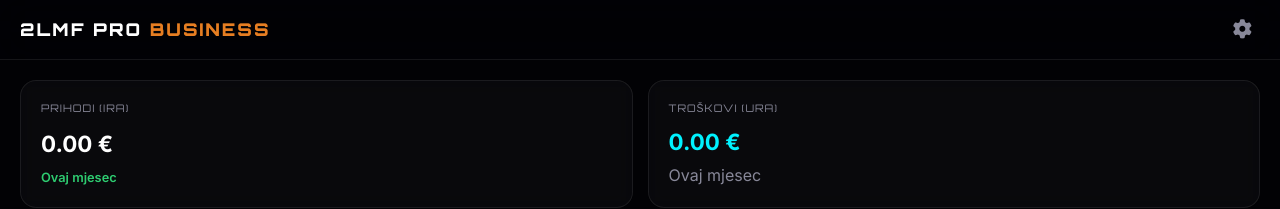
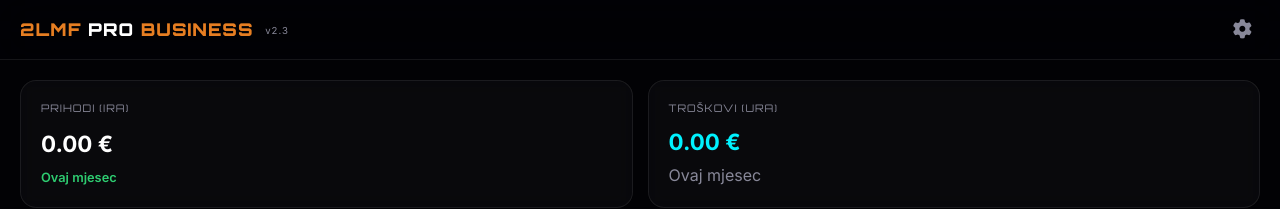
Before and after one commit to 2lmf/2lmf-pro_business, a plain HTML site: page index.html in a window 1280 px wide. Shown: the top 209 px of the page. Drawn offline with nearby package versions, Linux system fonts and the light colour scheme; no server answers.

Commit message:
Branding Update: 2LMF (orange) PRO (white) BUSINESS (orange) + v2.3 Version Tag

```diff
--- a/index.html
+++ b/index.html
@@ -36,7 +36,8 @@
         <!-- Header -->
         <header class="app-header">
             <div class="logo-box">
-                <span class="logo-text">2LMF PRO <span>BUSINESS</span></span>
+                <span class="logo-text"><span class="accent-o">2LMF</span> PRO <span class="accent-o">BUSINESS</span>
+                    <small class="v-tag">v2.3</small></span>
             </div>
             <div class="header-actions">
                 <button id="btnSettings" class="icon-btn" title="Postavke">
--- a/style.css
+++ b/style.css
@@ -57,12 +57,21 @@ body {
 .logo-text {
     font-family: 'Orbitron', sans-serif;
     font-weight: 900;
-    letter-spacing: 2px;
     font-size: 1.1rem;
+    letter-spacing: 1px;
 }
 
-.logo-text span {
+.accent-o {
     color: var(--accent-orange);
+}
+
+.v-tag {
+    font-size: 0.6rem;
+    font-weight: 400;
+    color: var(--text-secondary);
+    margin-left: 5px;
+    vertical-align: middle;
+    font-family: 'Inter', sans-serif;
 }
 
 .icon-btn {
```
